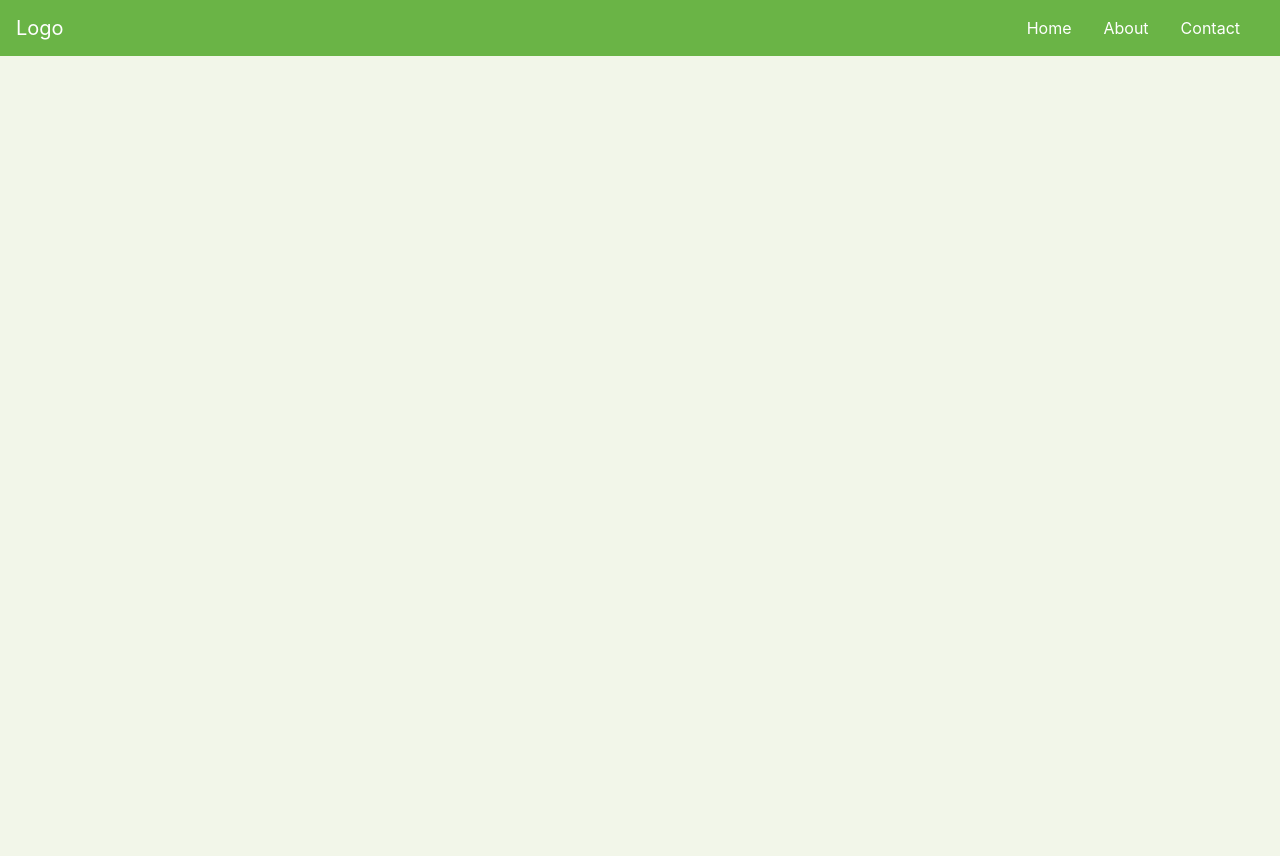
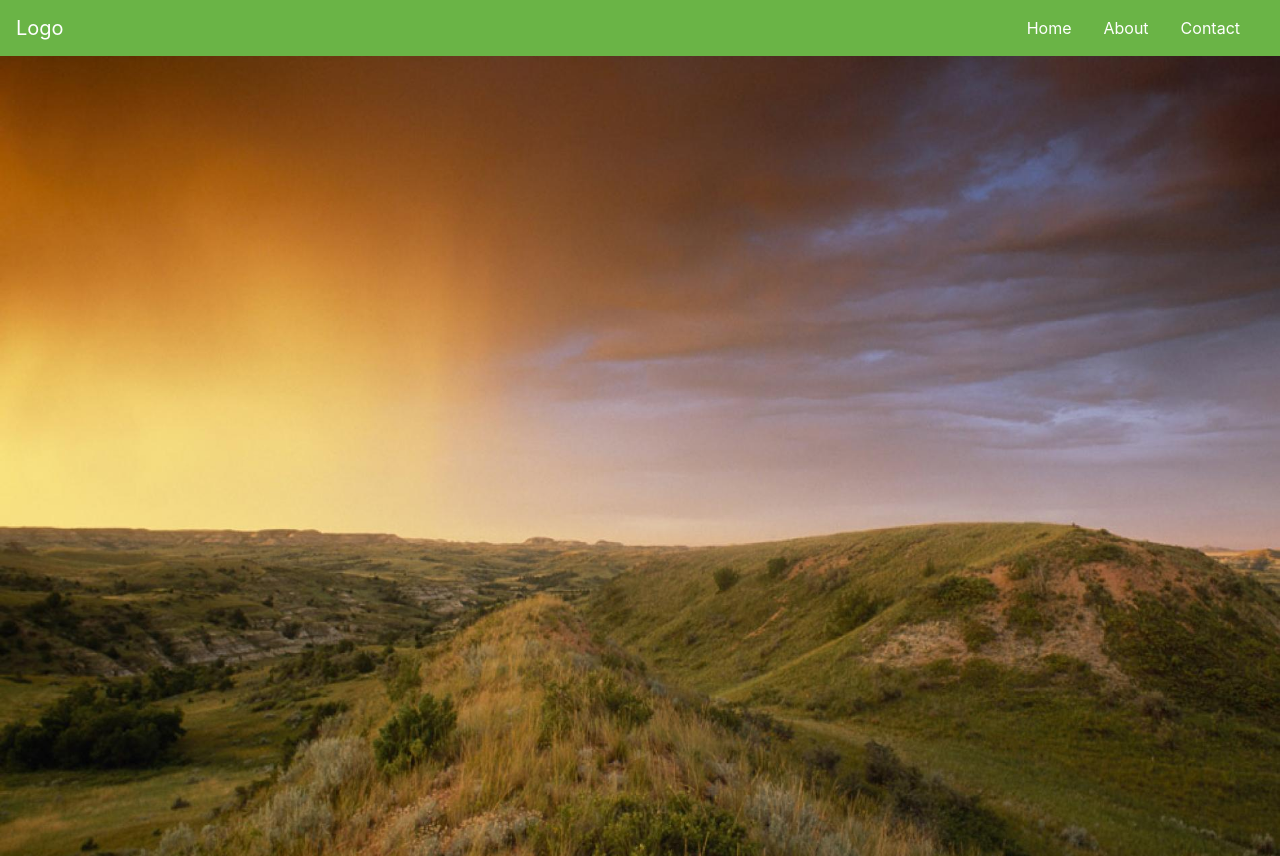
Before and after one commit to AnyaJ0521/coolchessgirl.github.io, a plain HTML site: page index.html in a window 1280 px wide. Drawn offline with nearby package versions, Linux system fonts and the light colour scheme.

Commit message:
Update main.css

```diff
--- a/main.css
+++ b/main.css
@@ -24,7 +24,7 @@ body {
 
 
 .header {
-  background-image: url('webimage.jpg');
+  background-image: url('backgroundimage.jpg');
   background-size: cover;
   background-position: center;
   position: relative;
```
